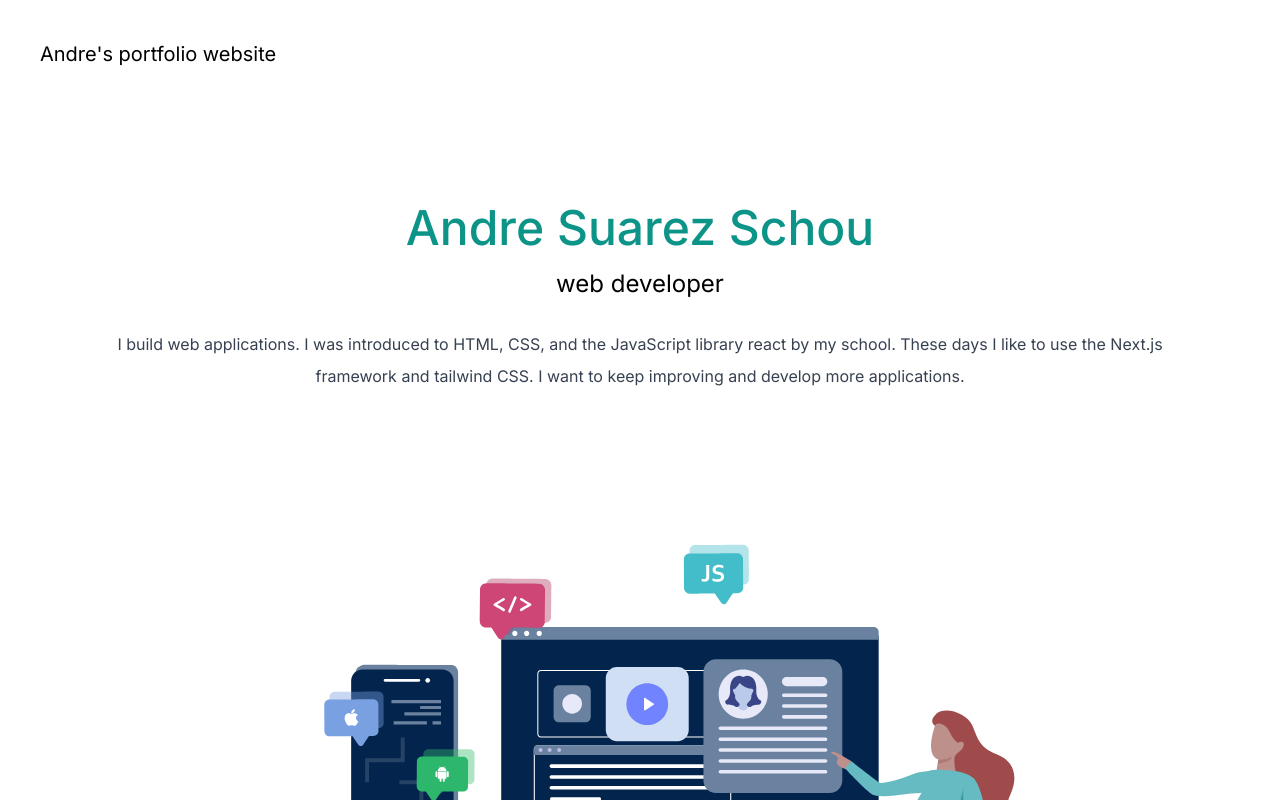
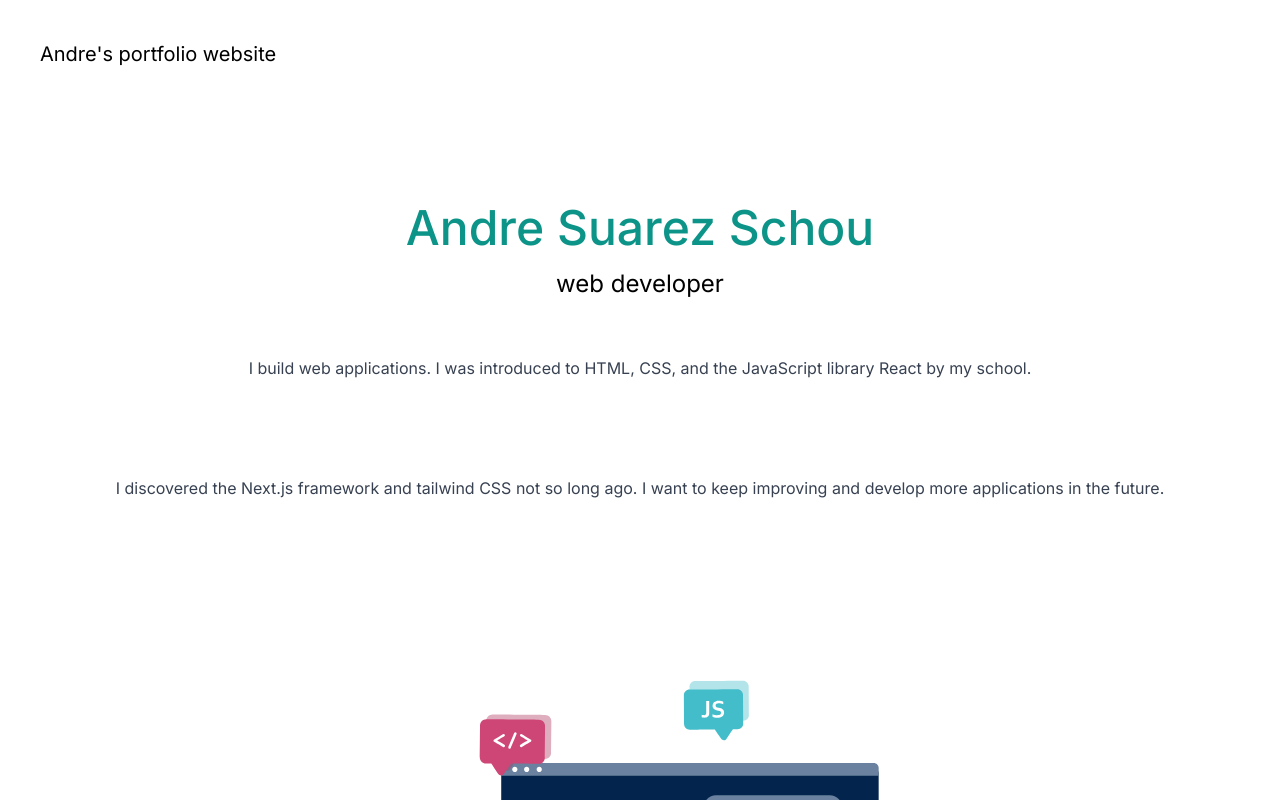
Before and after one commit to andresuarezschou/my-website-project, a Next.js app: page / in a window 1280 px wide. Shown: the top 800 px of the page. Built offline with nearby package versions, Linux system fonts and the light colour scheme.

Commit message:
line height and padding

```diff
--- a/app/page.tsx
+++ b/app/page.tsx
@@ -16,11 +16,13 @@ export default function Home() {
         <div className="text-center p-10">
           <h2 className="text-5xl py-2 text-teal-600 font-medium">Andre Suarez Schou</h2>
           <h3 className="text-2xl py-2">web developer</h3>
-          <p className="text-md py-5 leading-8 text-gray-700">
+          <p className="text-md py-10 leading-10 text-gray-700">
             I build web applications.
-            I was introduced to HTML, CSS, and the JavaScript library react by my school.
-            These days I like to use the Next.js framework and tailwind CSS.
-            I want to keep improving and develop more applications.
+            I was introduced to HTML, CSS, and the JavaScript library React by my school.
+          </p>
+          <p className="text-md py-10 leading-10 text-gray-700">
+            I discovered the Next.js framework and tailwind CSS not so long ago.
+            I want to keep improving and develop more applications in the future.
           </p>
           <div className="flex justify-center">
               <Lottie animationData={animationData} />
```
